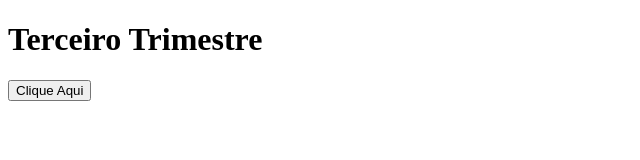
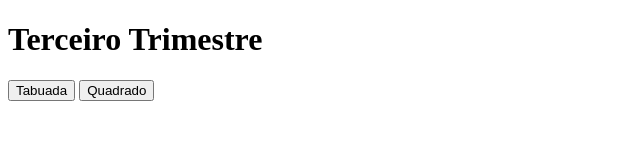
Before and after one commit to Emytoky/primeiroj_3t, a plain HTML site: page index.html in a window 1280 px wide. Shown: the whole page, without its empty margins (0-640 px from the left). Drawn offline with Linux system fonts and the light colour scheme.

Commit message:
Update index.html

```diff
--- a/index.html
+++ b/index.html
@@ -10,6 +10,7 @@
 </head>
 <body>
     <h1>Terceiro Trimestre</h1>
-    <button onclick="meChame()">Clique Aqui </button>
+    <button onclick="minhaTabuada()">Tabuada </button>
+    <button onclick="quadrado()">Quadrado </button>
 </body>
 </html>
```
